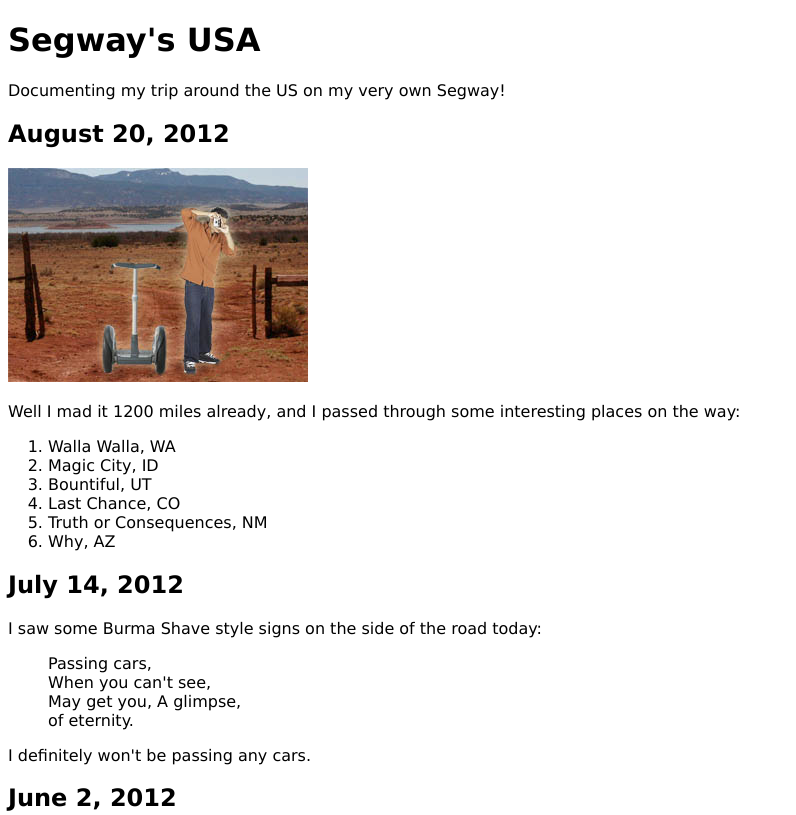
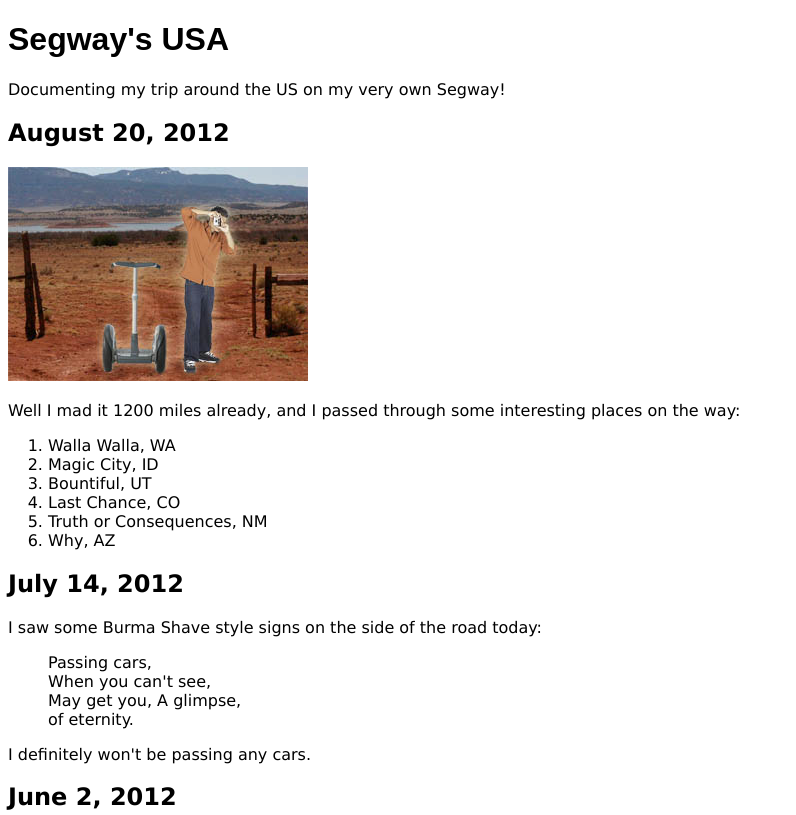
Before and after one commit to GirijaSankarRotta/Tony-s-Journal, a plain HTML site: page index.html in a window 1280 px wide. Shown: the top 815 px of the page, without its empty margins (0-796 px from the left). Drawn offline with Linux system fonts and the light colour scheme; a web font is replaced by a local one.

Commit message:
Update journal.css

```diff
--- a/journal.css
+++ b/journal.css
@@ -6,7 +6,6 @@ url("http://wickedlysmart.com/hfhtmlcss/chapter8/journal/EmblemaOne-Regular.ttf"
 body{
 	font-family: Verdana, Geneva, Arial, sans-serif;
 }
-/*h1 {
+h1 {
 font-family: "Emblema One", sans-serif;
 }
-*/
```
